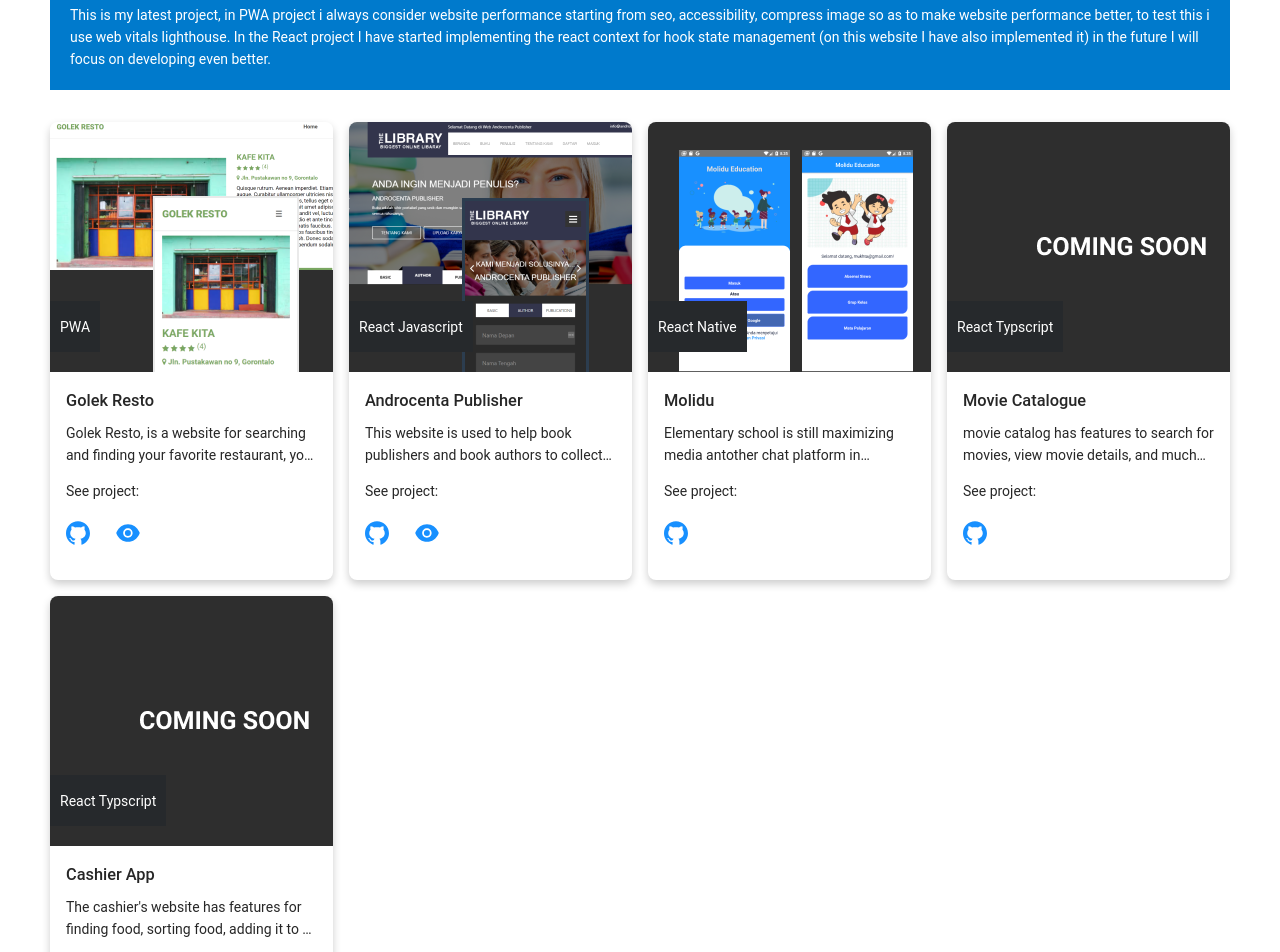
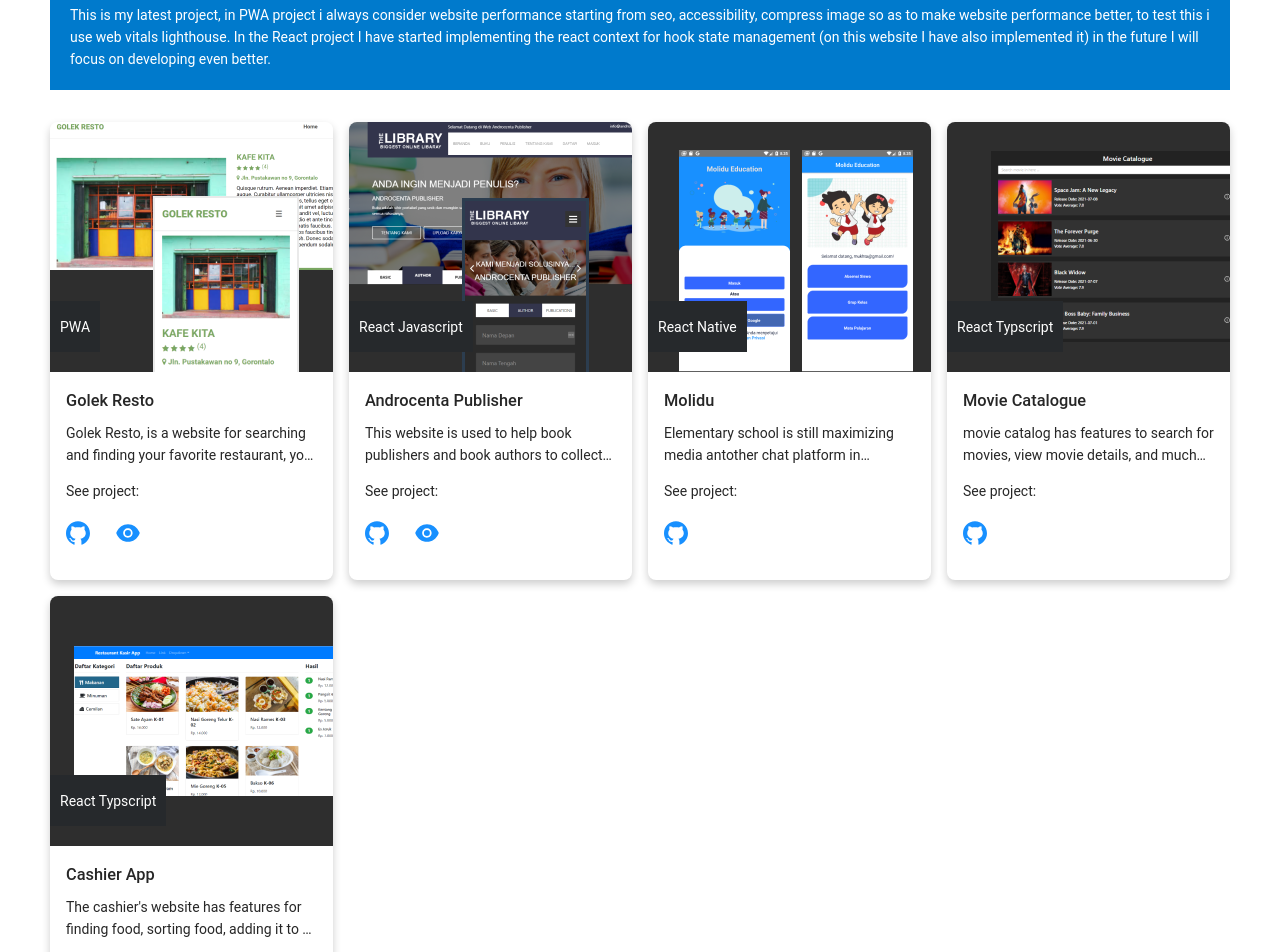
Before and after one commit to naufalyukafi/yukafi-portfolio, a React (Create React App) app: page / in a window 1280 px wide. Shown: the part 1220-2172 px from the top of the page. Built offline with nearby package versions, Linux system fonts and the light colour scheme.

Commit message:
fix style ui

```diff
--- a/src/config/DATA.json
+++ b/src/config/DATA.json
@@ -120,7 +120,7 @@
             "language": "React Typscript",
             "github": "https://github.com/naufalyukafi/Movie-Catalog",
             "website": "",
-            "image": ""
+            "image": "./images/image-portfolio/movie-catalogue.png"
         },
         {
             "id": 5,
@@ -129,7 +129,7 @@
             "language": "React Typscript",
             "github": "https://github.com/naufalyukafi/cashier-app",
             "website": "",
-            "image": ""
+            "image": "./images/image-portfolio/kasir-app.png"
         }
     ]
 }
--- a/src/index.css
+++ b/src/index.css
@@ -345,6 +345,10 @@ main {
   -webkit-box-orient: vertical;
 }
 
+.portfolio__item .portfolio__item-content p:hover {
+  -webkit-line-clamp: 16;
+}
+
 .portfolio__item-logo {
   font-size: 24px;
   width: 100%;
--- a/src/pages/Home.tsx
+++ b/src/pages/Home.tsx
@@ -12,8 +12,6 @@ const Home = () => {
     getAllSkills();
     getAllPortfolio();
   }, []);
-
-  console.log(portfolio);
 
   return (
     <main>
```
Also changed, not shown: public/images/image-portfolio/kasir-app.png (added), public/images/image-portfolio/movie-catalogue.png (added), public/manifest.json.
